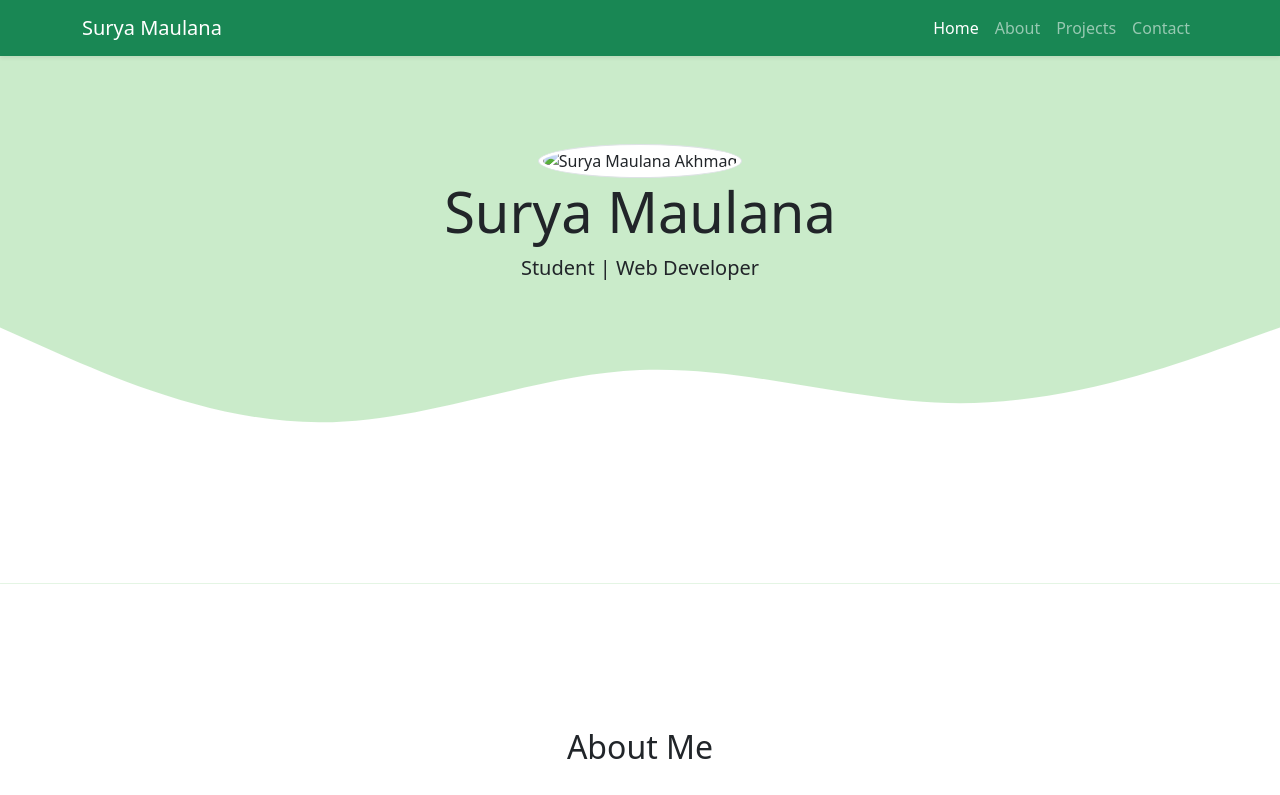
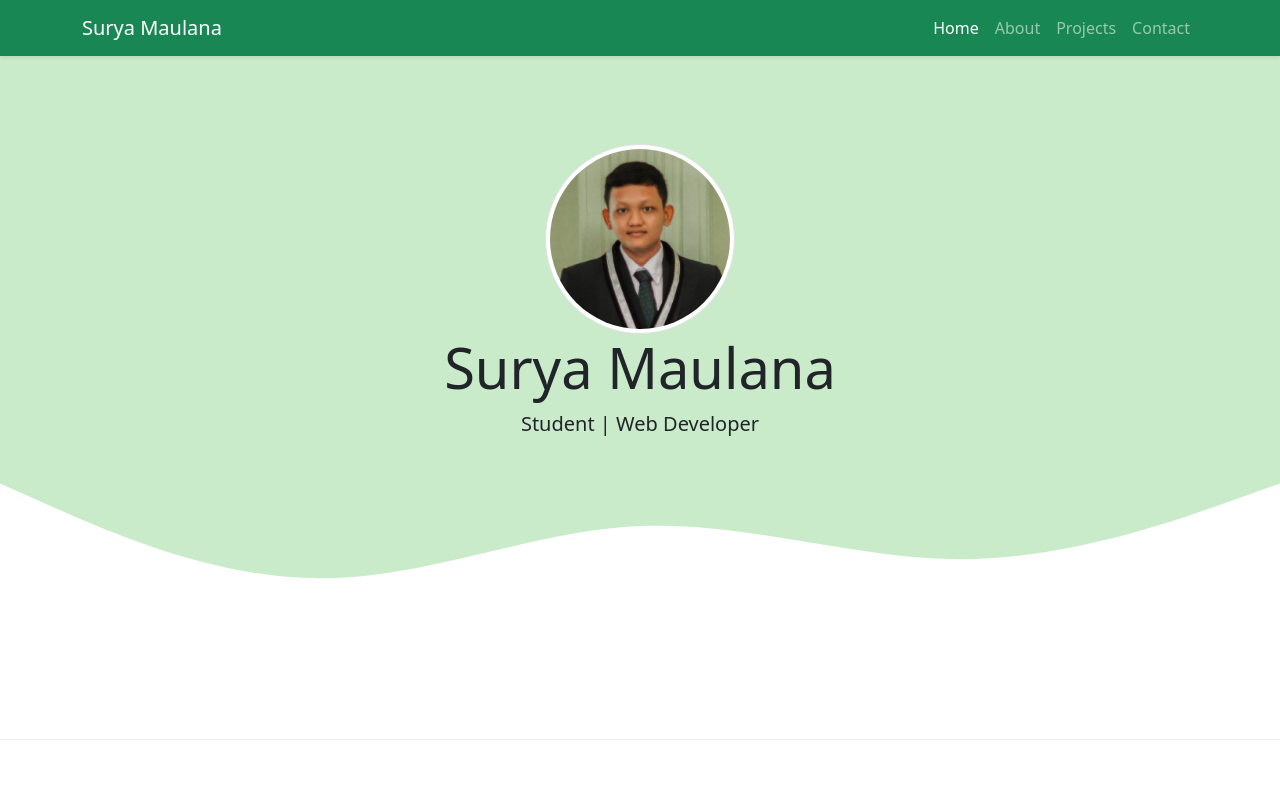
Before and after one commit to suryamaulana12/suryamaulana12.github.io, a plain HTML site: page index.html in a window 1280 px wide. Shown: the top 795 px of the page. Drawn offline with nearby package versions, Linux system fonts and the light colour scheme.

Commit message:
Update index.html

```diff
--- a/index.html
+++ b/index.html
@@ -38,7 +38,7 @@
 
     <!-- Start Jumbotron -->
     <section class="jumbotron text-center">
-      <img src="img/surya.jpeg " alt="Surya Maulana Akhmad" width="190px" class="rounded-circle img-thumbnail mt-5" />
+      <img src="img/surya.jpg " alt="Surya Maulana Akhmad" width="190px" class="rounded-circle img-thumbnail mt-5" />
       <h1 class="display-4">Surya Maulana</h1>
       <p class="lead">Student | Web Developer</p>
       <svg xmlns="http://www.w3.org/2000/svg" viewBox="0 0 1440 320">
```
